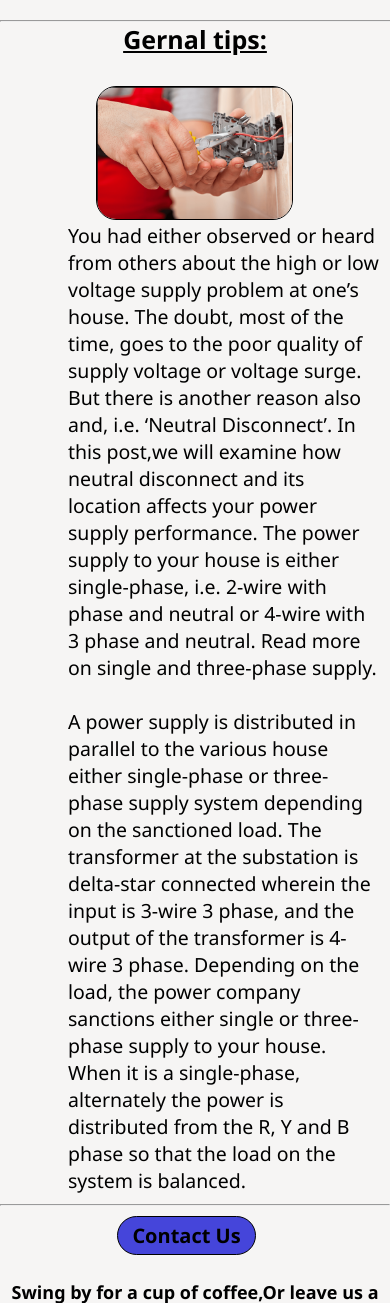
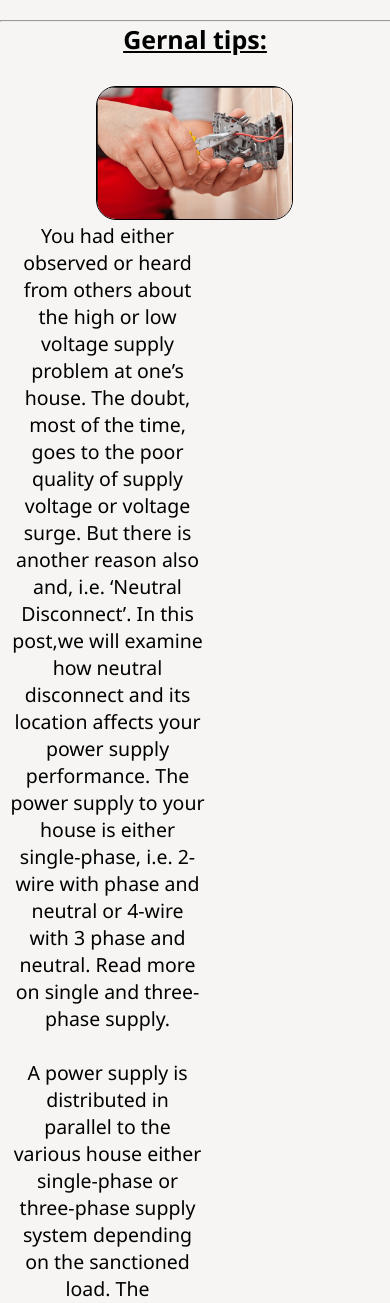
Before and after one commit to 9926830418/Electric-billing-system, a PHP site: page / in a window 390 px wide. Shown: the part 1086-2389 px from the top of the page. Run offline with PHP 8.4, Linux system fonts and the light colour scheme; some libraries are stand-ins or nearby versions.

Commit message:
Update style.css

```diff
--- a/style.css
+++ b/style.css
@@ -456,11 +456,10 @@ label #butn, label #cancel{
 	  width:40%;
 	}
   #intro{
-	  width:80%;
+	  width:50%;
             display:block;
            margin-top: 40%;
-	  margin-left:auto;
-	  margin-right:auto
+
           text-align:center;
           font-size: 5vw;
 	  padding-left:10px;
```
